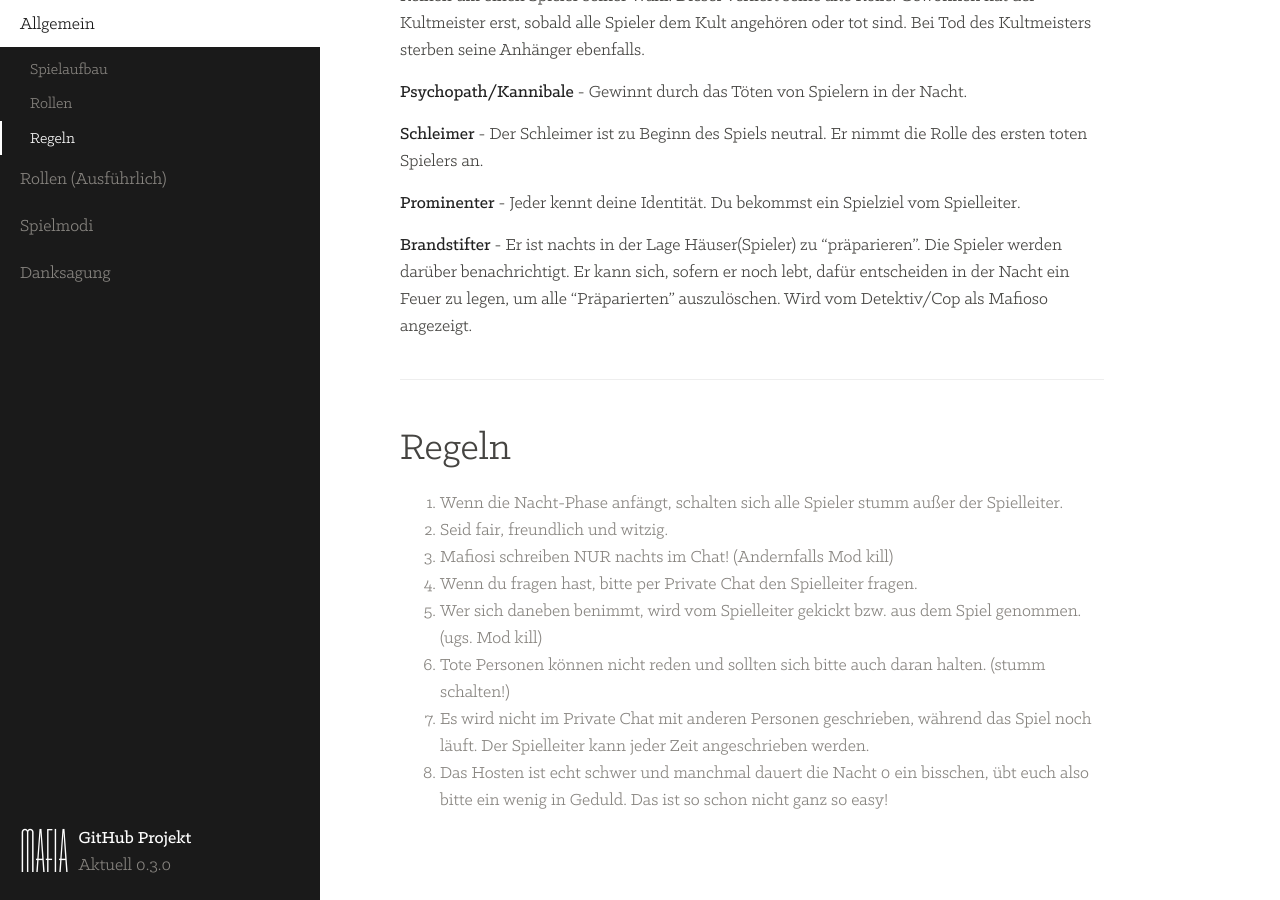
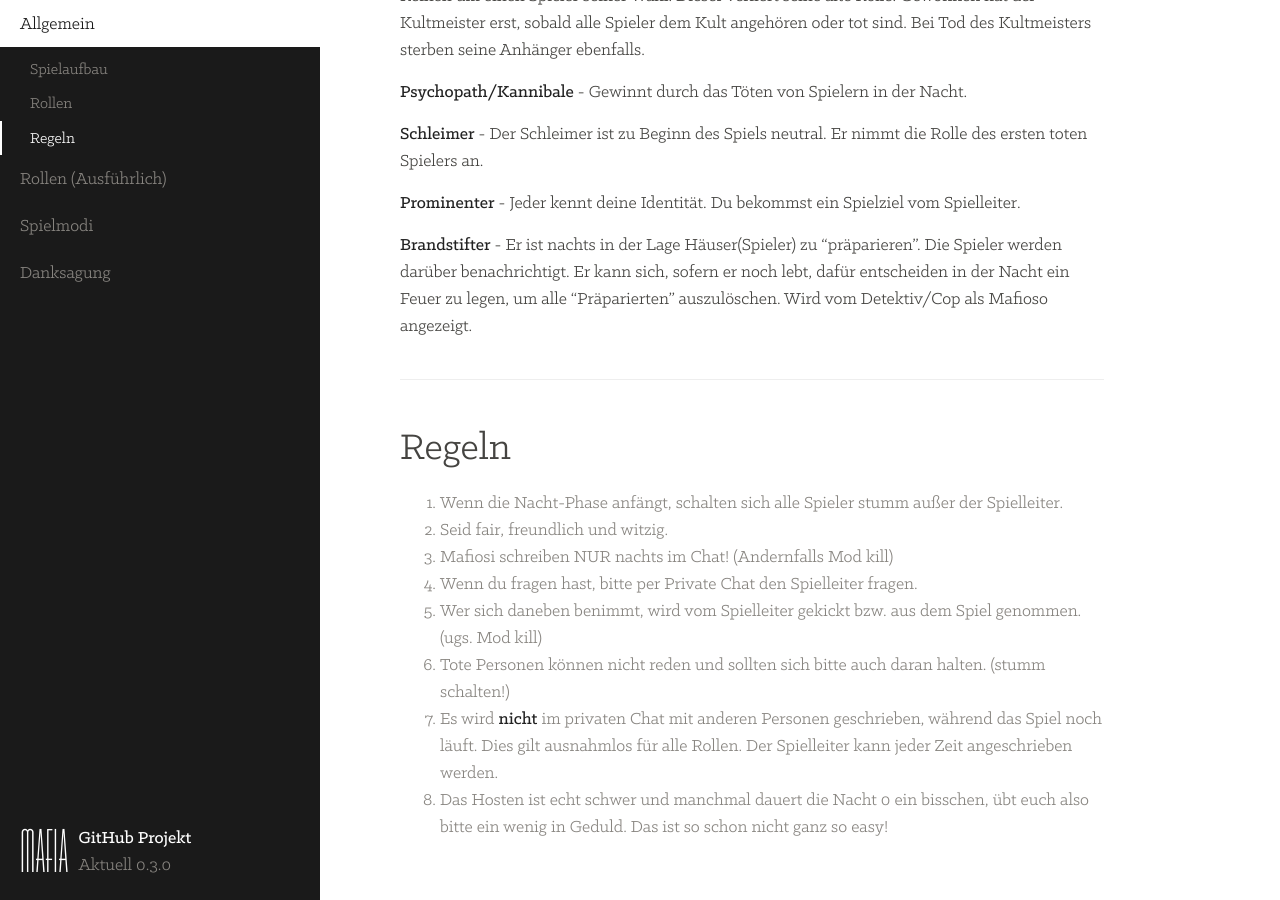
Before and after one commit to gamekeller/mafia, a Jekyll site: the page built from index.md, in a window 1280 px wide and 900 px high, scrolled down 3822 px. Built offline with Jekyll 4.4.1, drawn with Linux system fonts in a browser that asks for light colours.

Commit message:
Elaborate on rule no. 7

```diff
--- a/index.md
+++ b/index.md
@@ -130,5 +130,5 @@ Der Spielleiter gibt kurze Details über die hingerichtete Person bekannt und es
 4. Wenn du fragen hast, bitte per Private Chat den Spielleiter fragen.
 5. Wer sich daneben benimmt, wird vom Spielleiter gekickt bzw. aus dem Spiel genommen. (ugs. Mod kill)
 6. Tote Personen können nicht reden und sollten sich bitte auch daran halten. (stumm schalten!)
-7. Es wird nicht im Private Chat mit anderen Personen geschrieben, während das Spiel noch läuft. Der Spielleiter kann jeder Zeit angeschrieben werden.
+7. Es wird **nicht** im privaten Chat mit anderen Personen geschrieben, während das Spiel noch läuft. Dies gilt ausnahmlos für alle Rollen. Der Spielleiter kann jeder Zeit angeschrieben werden.
 8. Das Hosten ist echt schwer und manchmal dauert die Nacht 0 ein bisschen, übt euch also bitte ein wenig in Geduld. Das ist so schon nicht ganz so easy!
```
